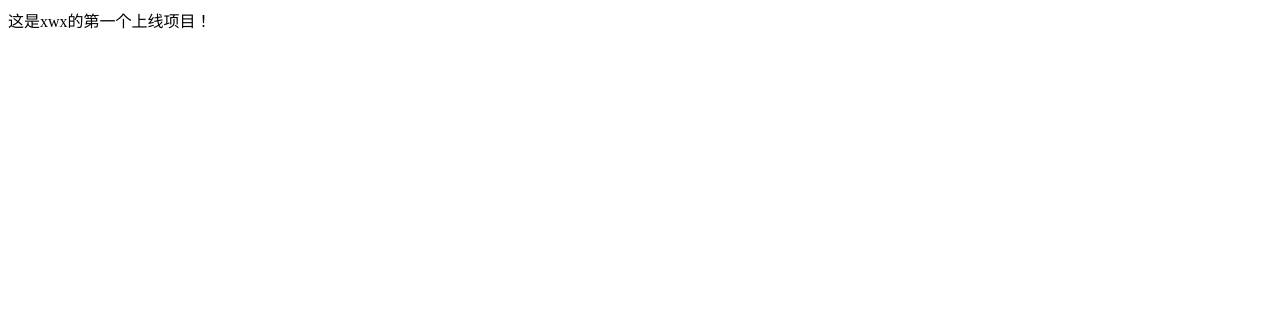
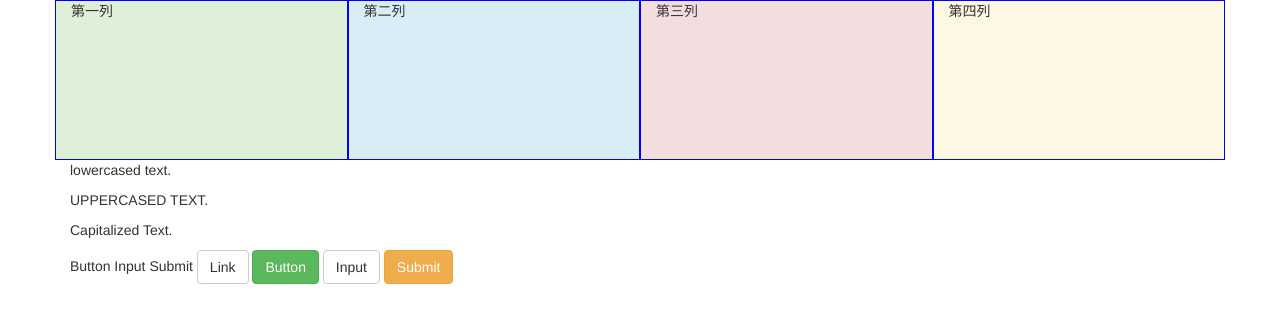
Before and after one commit to xwxsummer/xwxsummer.github.io, a plain HTML site: page index.html in a window 1280 px wide. Drawn offline with nearby package versions, Linux system fonts and the light colour scheme.

Commit message:
Update index.html

```diff
--- a/index.html
+++ b/index.html
@@ -1 +1,39 @@
-这是xwx的第一个上线项目！
+<!DOCTYPE html>
+<html lang="en">
+<head>
+  <meta charset="UTF-8">
+  <meta name="viewport" content="width=device-width, initial-scale=1.0">
+  <meta http-equiv="X-UA-Compatible" content="ie=edge">
+  <link rel="stylesheet" href="https://maxcdn.bootstrapcdn.com/bootstrap/3.3.7/css/bootstrap.min.css"
+   integrity="sha384-BVYiiSIFeK1dGmJRAkycuHAHRg32OmUcww7on3RYdg4Va+PmSTsz/K68vbdEjh4u"
+   crossorigin="anonymous">
+  <title>Document</title>
+  <style>
+  .col-lg-3{
+    border: 1px solid blue;
+    height: 20vh;
+  }
+  </style>
+</head>
+<body>
+  <div class="container">
+    <div class="row">
+      <div class="col-lg-3 col-sm-4 col-xs-6 bg-success">第一列</div>
+      <div class="col-lg-3 col-sm-4 col-xs-6 bg-info">第二列</div>
+      <div class="col-lg-3 col-sm-4 col-xs-6 bg-danger">第三列</div>
+      <div class="col-lg-3 col-sm-4 col-xs-6 bg-warning">第四列</div>
+    </div>
+  <p class="text-lowercase">Lowercased text.</p>
+<p class="text-uppercase">Uppercased text.</p>
+<p class="text-capitalize">Capitalized text.</p>
+Button Input Submit
+<a class="btn btn-default" href="#" role="button">Link</a>
+<button class="btn btn-success" type="submit">Button</button>
+<input class="btn btn-default" type="button" value="Input">
+<input class="btn btn-warning" type="submit" value="Submit">
+  </div>
+  <script src="https://maxcdn.bootstrapcdn.com/bootstrap/3.3.7/js/bootstrap.min.js"
+  integrity="sha384-Tc5IQib027qvyjSMfHjOMaLkfuWVxZxUPnCJA7l2mCWNIpG9mGCD8wGNIcPD7Txa"
+  crossorigin="anonymous"></script>
+</body>
+</html>
```
